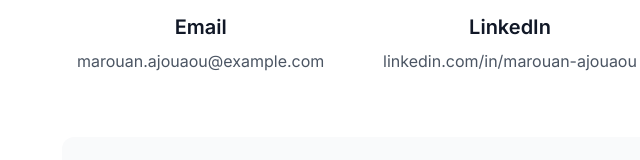
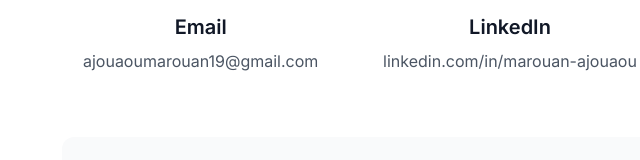
Before and after one commit to Marouandv/portfolio, a plain HTML site: page index.html in a window 1280 px wide. Shown: the part 3459-3619 px from the top of the page, 130-770 px from the left. Drawn offline with nearby package versions, Linux system fonts and the light colour scheme.

Commit message:
Update email adress

```diff
--- a/index.html
+++ b/index.html
@@ -573,7 +573,7 @@
                         </div>
                         <h3 class="text-xl font-semibold text-gray-900 mb-2">Email</h3>
                         <a href="mailto:marouan.ajouaou@example.com" class="text-gray-600 hover:text-primary transition-colors duration-300">
-                            marouan.ajouaou@example.com
+                            ajouaoumarouan19@gmail.com
                         </a>
                     </div>
 
@@ -641,10 +641,10 @@
                     <p class="text-gray-300">Data Analyst & Developer</p>
                 </div>
                 <div class="flex space-x-6">
-                    <a href="mailto:marwan.ajouaou@example.com" class="text-gray-300 hover:text-white transition-colors duration-300">
+                    <a href="mailto:ajouaoumarouan19@gmail.com" class="text-gray-300 hover:text-white transition-colors duration-300">
                         <i class="fas fa-envelope text-xl"></i>
                     </a>
-                    <a href="https://linkedin.com/in/marwan-ajouaou" target="_blank" class="text-gray-300 hover:text-white transition-colors duration-300">
+                    <a href="https://linkedin.com/in/marouan-ajouaou" target="_blank" class="text-gray-300 hover:text-white transition-colors duration-300">
                         <i class="fab fa-linkedin text-xl"></i>
                     </a>
                     <a href="https://github.com/Marouandv" target="_blank" class="text-gray-300 hover:text-white transition-colors duration-300">
```
